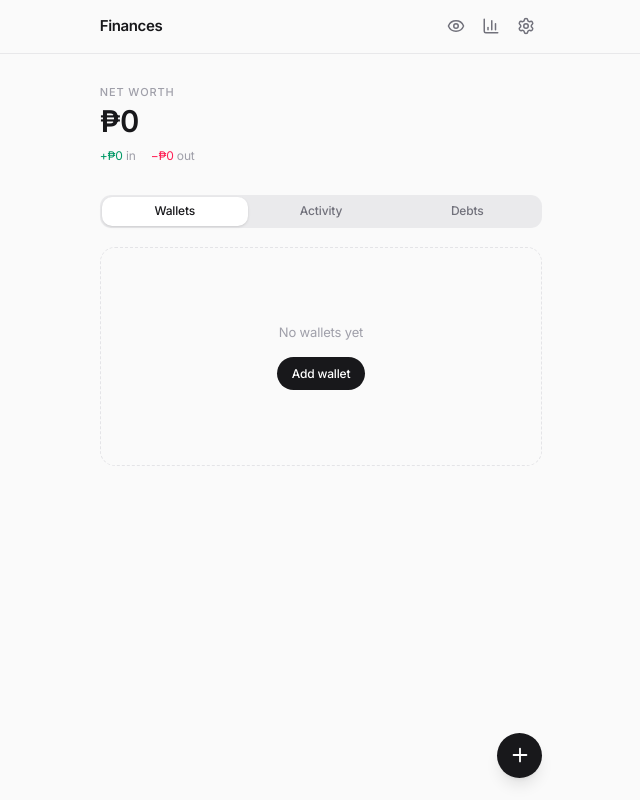
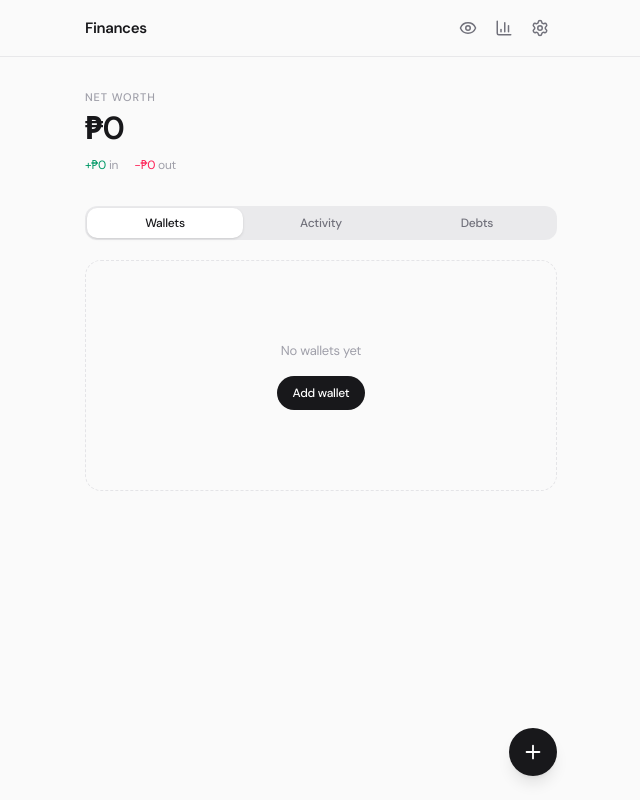
Before and after one commit to covzoun/Finance-App---Updated, a React (Vite) app: page / in a window 1280 px wide. Shown: the whole page, without its empty margins (319-959 px from the left). Built offline with nearby package versions, Linux system fonts and the light colour scheme.

Commit message:
style: DM Sans type system

```diff
--- a/src/index.css
+++ b/src/index.css
@@ -1,8 +1,8 @@
-@import url('https://fonts.googleapis.com/css2?family=Inter:opsz,wght@14..32,400;14..32,500;14..32,600;14..32,700&display=swap');
+@import url('https://fonts.googleapis.com/css2?family=DM+Sans:ital,opsz,wght@0,9..40,400;0,9..40,500;0,9..40,600;0,9..40,700;1,9..40,400&display=swap');
 @import "tailwindcss";
 
 @theme {
-  --font-sans: 'Inter', ui-sans-serif, system-ui, -apple-system, BlinkMacSystemFont, sans-serif;
+  --font-sans: 'DM Sans', ui-sans-serif, system-ui, -apple-system, BlinkMacSystemFont, sans-serif;
 }
 
 @layer base {
@@ -13,7 +13,7 @@
   }
 
   html {
-    font-size: 15px;
+    font-size: 16px;
     -webkit-font-smoothing: antialiased;
     -moz-osx-font-smoothing: grayscale;
     text-rendering: optimizeLegibility;
@@ -23,7 +23,7 @@
     font-family: var(--font-sans);
     background: #fafafa;
     color: #18181b;
-    letter-spacing: -0.011em;
+    letter-spacing: -0.015em;
   }
 
   * {
@@ -49,7 +49,7 @@
 
   .tabular {
     font-variant-numeric: tabular-nums;
-    font-feature-settings: "tnum";
+    font-feature-settings: "tnum", "ss01";
   }
 }
 
@@ -57,9 +57,4 @@ input[type="date"]::-webkit-calendar-picker-indicator,
 input[type="datetime-local"]::-webkit-calendar-picker-indicator {
   cursor: pointer;
   opacity: 0.45;
-  transition: opacity 0.15s ease;
 }
-input[type="date"]::-webkit-calendar-picker-indicator:hover,
-input[type="datetime-local"]::-webkit-calendar-picker-indicator:hover {
-  opacity: 1;
-}
```
